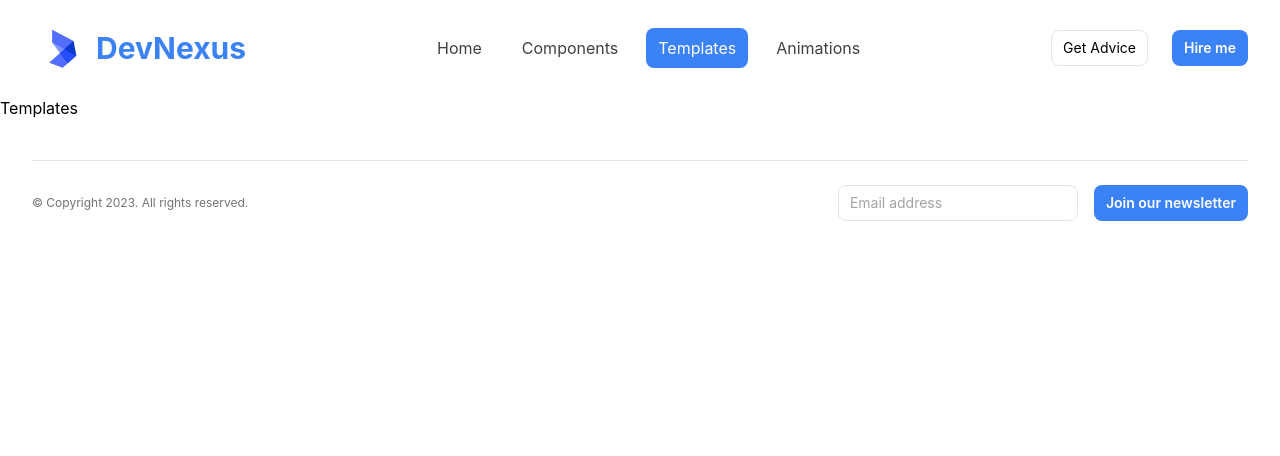
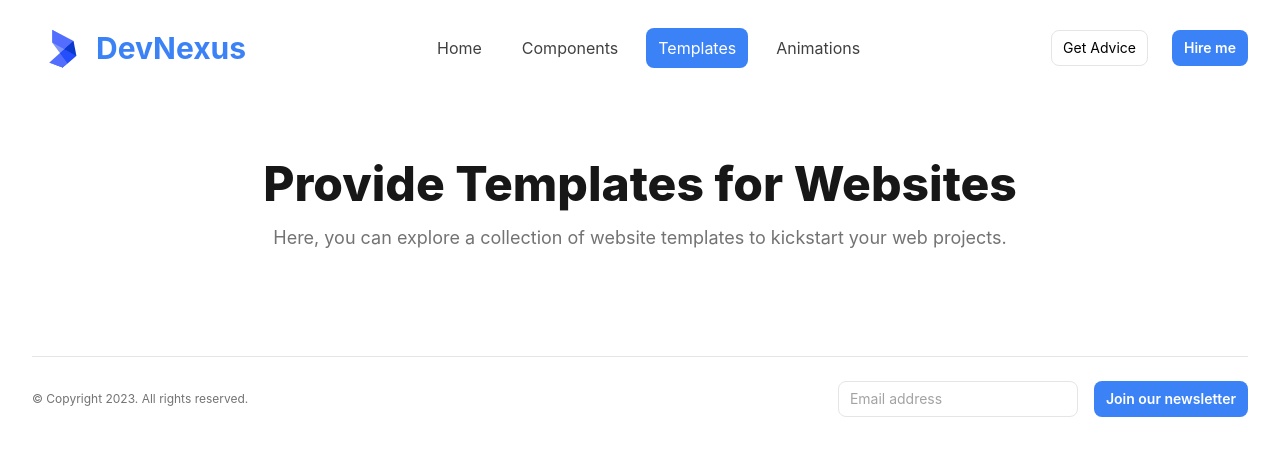
Before and after one commit to Akshay200228/DevFusionKit, a Next.js app: page /templates in a window 1280 px wide. Shown: the top 456 px of the page. Built offline with nearby package versions, Linux system fonts and the light colour scheme.

Commit message:
Start working on Template page

```diff
--- a/src/app/component/[result]/page.jsx
+++ b/src/app/component/[result]/page.jsx
@@ -27,7 +27,7 @@ export default function Result({ params }) {
                     </div>
                 </div>
             ) : (
-                <p className="text-2xl font-semibold text-red-600">Card not found.</p>
+                <p className="text-2xl font-semibold text-red-600">Not found.</p>
             )}
         </div>
     );
--- a/src/app/component/layout.jsx
+++ b/src/app/component/layout.jsx
@@ -17,7 +17,7 @@ export default function Layout({ children }) {
           <Sidebar />
           <div className="w-full bg-white">
             <SearchBar />
-            {children} {/* Render the page content */}
+            {children}
           </div>
         </div>
       ) : (
--- a/src/app/templates/page.jsx
+++ b/src/app/templates/page.jsx
@@ -1,6 +1,22 @@
+export const metadata = {
+  title: 'Template'
+}
 
-export default function Templates() {
+export default function Component() {
+
   return (
-    <div>Templates</div>
-  )
+    // Work Showcase
+    <div className="w-full bg-white">
+      <div className="max-w-4xl px-4 py-12 mx-auto sm:px-6 lg:py-16 lg:px-8">
+        <div className="text-center">
+          <h1 className="text-3xl font-extrabold text-gray-900 sm:text-4xl lg:text-5xl">
+            Provide Templates for Websites
+          </h1>
+          <p className="mt-4 text-lg text-gray-500">
+            Here, you can explore a collection of website templates to kickstart your web projects.
+          </p>
+        </div>
+      </div>
+    </div>
+  );
 }
```
